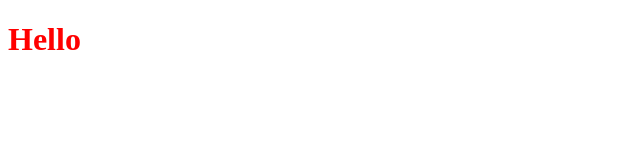
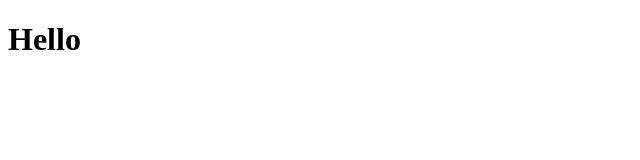
Before and after one commit to VafinArtem/project-react-template, a React app: page / in a window 1280 px wide. Shown: the top 160 px of the page, without its empty margins (0-640 px from the left). Built offline with nearby package versions, Linux system fonts and the light colour scheme; the HTML template or start-up script is replaced by a standard one.

Commit message:
добавляет структуру папок fsd

```diff
--- a/src/App/App.module.scss
+++ /dev/null
@@ -1,3 +0,0 @@
-.style {
-	color: red;
-}
--- a/src/App/App.tsx
+++ /dev/null
@@ -1,10 +0,0 @@
-import React from 'react';
-import * as styles from './App.module.scss';
-
-export const App = (): JSX.Element => {
-  return (
-		<React.Fragment>
-			<h1 className={styles.style}>Hello</h1>
-		</React.Fragment>
-  );
-};
--- /dev/null
+++ b/src/app/index.tsx
@@ -0,0 +1,9 @@
+import React from 'react';
+
+export const Index = (): JSX.Element => {
+  return (
+		<React.Fragment>
+			<h1>Hello</h1>
+		</React.Fragment>
+  );
+};
--- a/src/index.tsx
+++ b/src/index.tsx
@@ -1,6 +1,6 @@
 import React from 'react';
 import { createRoot } from 'react-dom/client';
-import { App } from './App/App';
+import { Index } from './app';
 
 
 // eslint-disable-next-line @typescript-eslint/no-non-null-assertion
@@ -8,6 +8,6 @@ const root = createRoot(document.querySelector('#app')!);
 
 root.render(
 	<React.StrictMode>
-			<App />
+			<Index />
 	</React.StrictMode>,
 );
```
Also changed, not shown: src/entities/index.ts (added), src/features/index.ts (added), src/pages/index.ts (added), src/processes/index.ts (added), src/shared/index.ts (added), src/widgets/index.ts (added).
